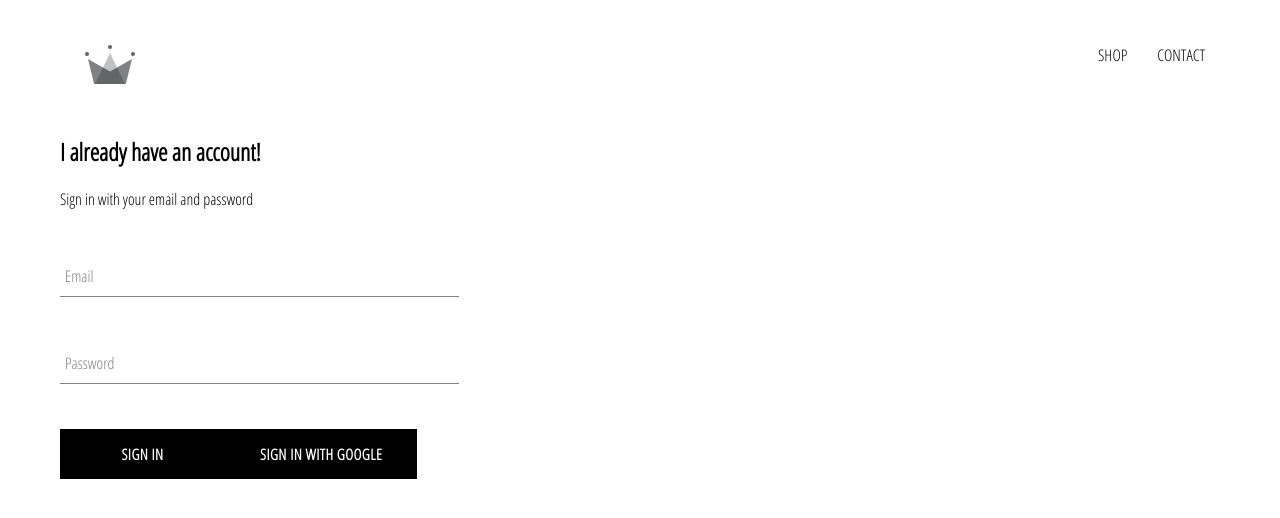
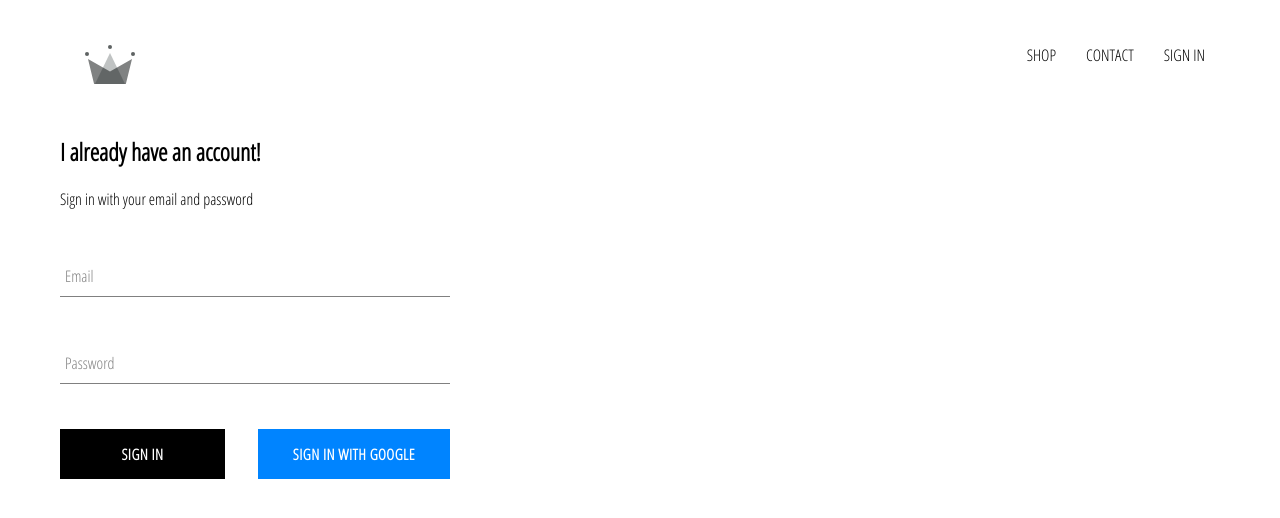
Before and after one commit to siddharth997-png/crwn-clothing, a React (Create React App) app: page /signin in a window 1280 px wide. Shown: the top 518 px of the page. Built offline with nearby package versions, Linux system fonts and the light colour scheme; no server answers.

Commit message:
added styles for google button

```diff
--- a/src/App.css
+++ b/src/App.css
@@ -7,3 +7,7 @@
   color: black;
   text-decoration: none;
 }
+
+*{
+  box-sizing: border-box;
+}
--- a/src/App.js
+++ b/src/App.js
@@ -36,7 +36,7 @@
   render() {
     return (
       <div>
-        <Route path='/' component={Header} />
+        <Header currentUser={this.state.currentUser}/>
         <Switch>
           <Route exact path='/' component={HomePage} />
           <Route path='/shop' component={ShopPage} />
--- a/src/components/custom-button/custom-button.component.jsx
+++ b/src/components/custom-button/custom-button.component.jsx
@@ -2,8 +2,11 @@
 
 import './custom-button.styles.scss';
 
-const CustomButton = ({ children, ...otherProps}) => (
-    <button className='custom-button' {...otherProps}>
+const CustomButton = ({ children, isGoogleSignIn,...otherProps}) => (
+    <button className={
+        `${ isGoogleSignIn ? 'google-sign-in' : '' } custom-button`}
+        {...otherProps}
+    >
         {children}
     </button>
 )
--- a/src/components/custom-button/custom-button.styles.scss
+++ b/src/components/custom-button/custom-button.styles.scss
@@ -19,4 +19,14 @@
       color: black;
       border: 1px solid black;
     }
+
+    &.google-sign-in{
+      background-color: rgb(0, 132, 255);
+      color: white;
+      border: none;
+
+      &:hover{
+        background-color: rgb(0, 89, 255);
+      }
+    }
   }
--- a/src/components/header/header.component.jsx
+++ b/src/components/header/header.component.jsx
@@ -1,11 +1,13 @@
 import React from 'react';
 import {Link} from 'react-router-dom';
+
+import {auth} from '../../firebase/firebase.utils';
 
 import { ReactComponent as Logo } from '../../assets/crown.svg';
 
 import './header.styles.scss';
 
-const Header = () => (
+const Header = ({currentUser}) => (
   <div className='header'>
     <div className='logo-container'>
       <Link className='logo' to='/'>
@@ -15,6 +17,12 @@
     <div className='options'>
       <Link className='option' to='/shop'>SHOP</Link>
       <Link className='option' to='/contact'>CONTACT</Link>
+      {
+        ( currentUser ?
+          (<div className='option' onClick={() => auth.signOut()}>SIGN OUT</div>) :
+          (<Link className='option' to='/signin'>SIGN IN</Link>)
+        )
+      }
     </div>
   </div>
 )
--- a/src/components/header/header.styles.scss
+++ b/src/components/header/header.styles.scss
@@ -20,6 +20,7 @@
 
     .option {
       padding: 10px 15px;
+      cursor: pointer;
     }
   }
 }
--- a/src/components/sign-in/sign-in.component.jsx
+++ b/src/components/sign-in/sign-in.component.jsx
@@ -49,12 +49,14 @@
                         label='Password'
                         required
                     />
-                    <CustomButton type='submit'>
-                        Sign In
-                    </CustomButton>
-                    <CustomButton onClick={signInWithGoogle}>
-                        Sign In With Google
-                    </CustomButton>
+                    <div className='buttons'>
+                        <CustomButton type='submit'>
+                            Sign In
+                        </CustomButton>
+                        <CustomButton onClick={signInWithGoogle} isGoogleSignIn>
+                            Sign In With Google
+                        </CustomButton>
+                    </div>
 
                 </form>
             </div>
--- a/src/components/sign-in/sign-in.styles.scss
+++ b/src/components/sign-in/sign-in.styles.scss
@@ -1,9 +1,14 @@
 .sign-in {
-    width: 30vw;
+    width: 390px;
     display: flex;
     flex-direction: column;
 
     .title{
       margin: 10px 0px;
     }
+
+    .buttons{
+      display: flex;
+      justify-content: space-between;
+    }
   }
```
Also changed, not shown: 1 other file (tests, documents, lock files or other folders).
